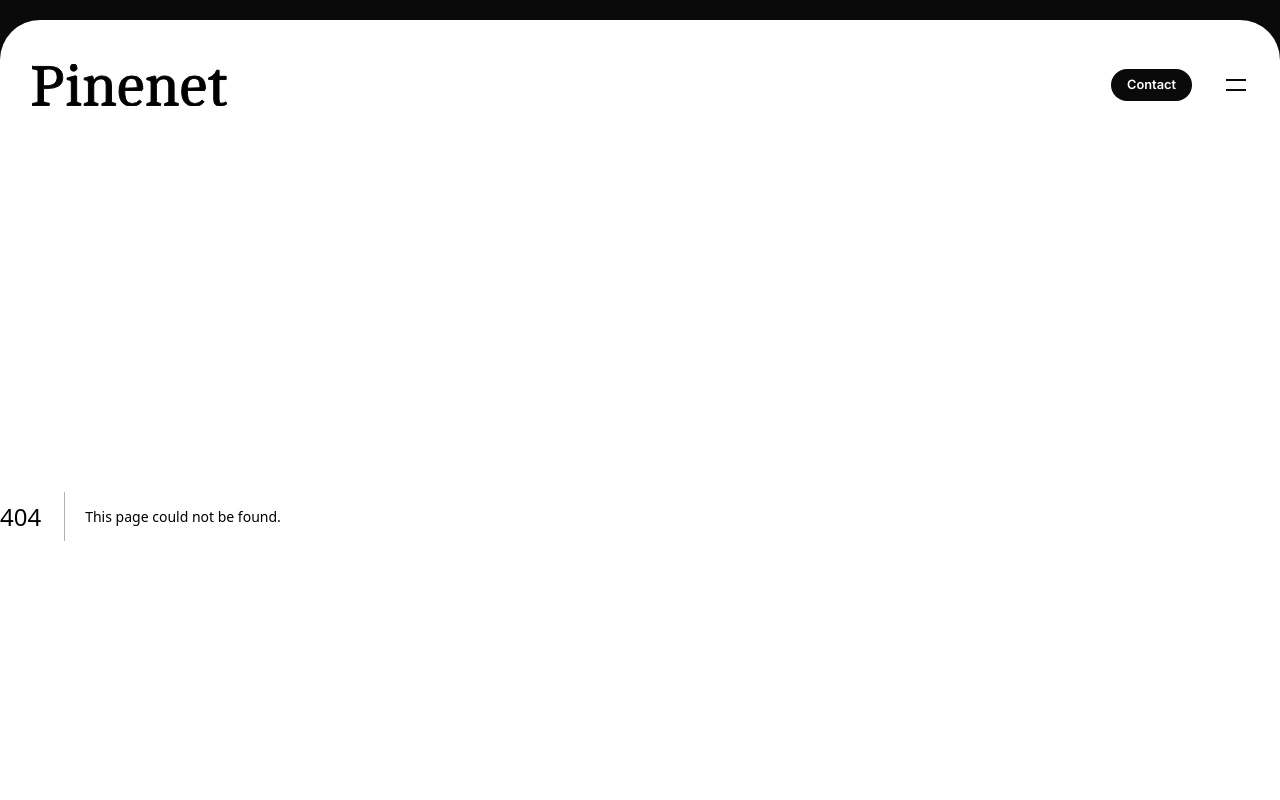
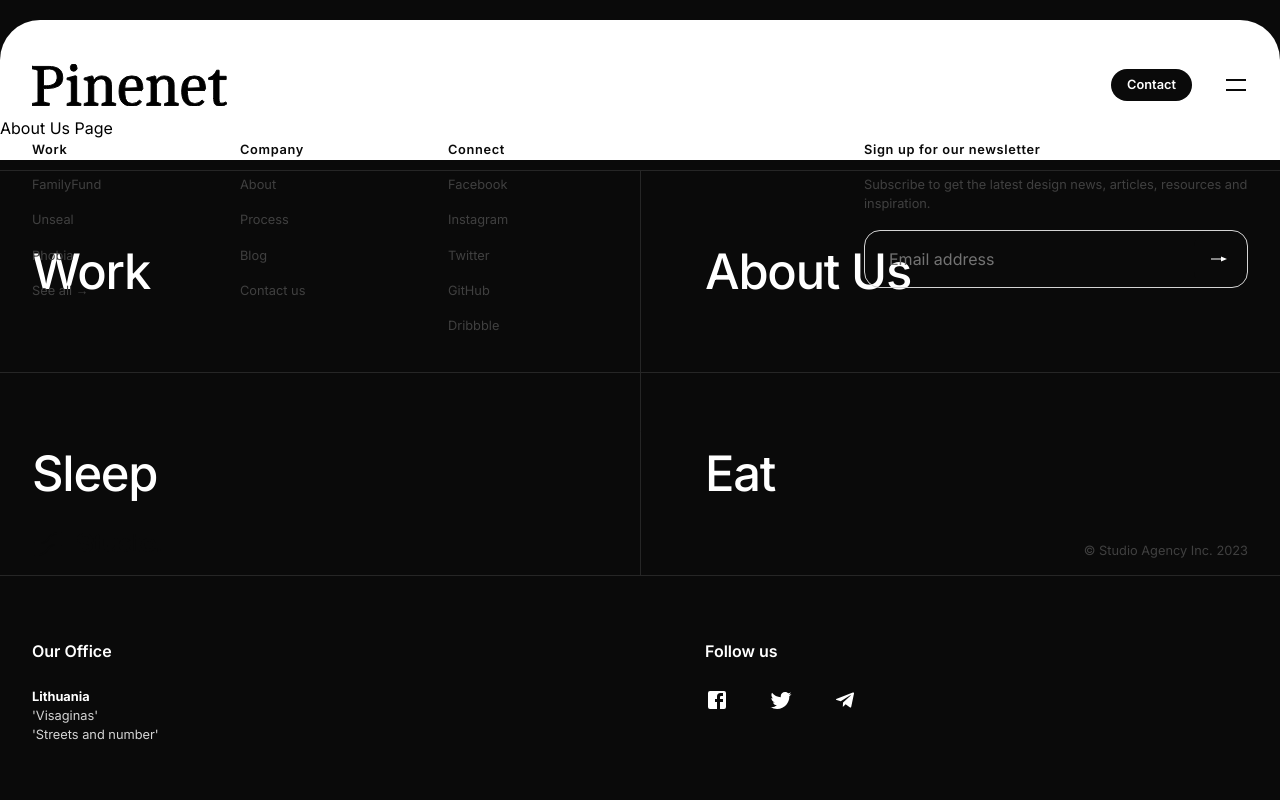
Before and after one commit to pinenet-original/pinenet-website, a Next.js app: page /about in a window 1280 px wide. Before the commit this address had no page. Shown: the top 800 px of the page. Built offline with nearby package versions, Linux system fonts and the light colour scheme.

Commit message:
PL-6-save

```diff
--- /dev/null
+++ b/app/about/page.js
@@ -0,0 +1,7 @@
+import React from "react";
+
+const page = () => {
+  return <div>About Us Page</div>;
+};
+
+export default page;
--- a/components/Navigation.js
+++ b/components/Navigation.js
@@ -95,10 +95,10 @@ const Navigation = ({ toggleManager }) => {
                   </Link>
                   <Link
                     onClick={() => toggleManager()}
-                    href="/work"
+                    href="/about"
                     className="group relative isolate -mx-6 bg-neutral-950 px-6 py-10 even:mt-px sm:mx-0 sm:px-0 sm:py-16 sm:odd:pr-16 sm:even:mt-0 sm:even:border-l sm:even:border-neutral-800 sm:even:pl-16"
                   >
-                    Play
+                    About Us
                     <span className="absolute inset-y-0 -z-10 w-screen bg-neutral-900 opacity-0 transition group-odd:right-0 group-even:left-0 group-hover:opacity-100"></span>
                   </Link>
                 </div>
```
